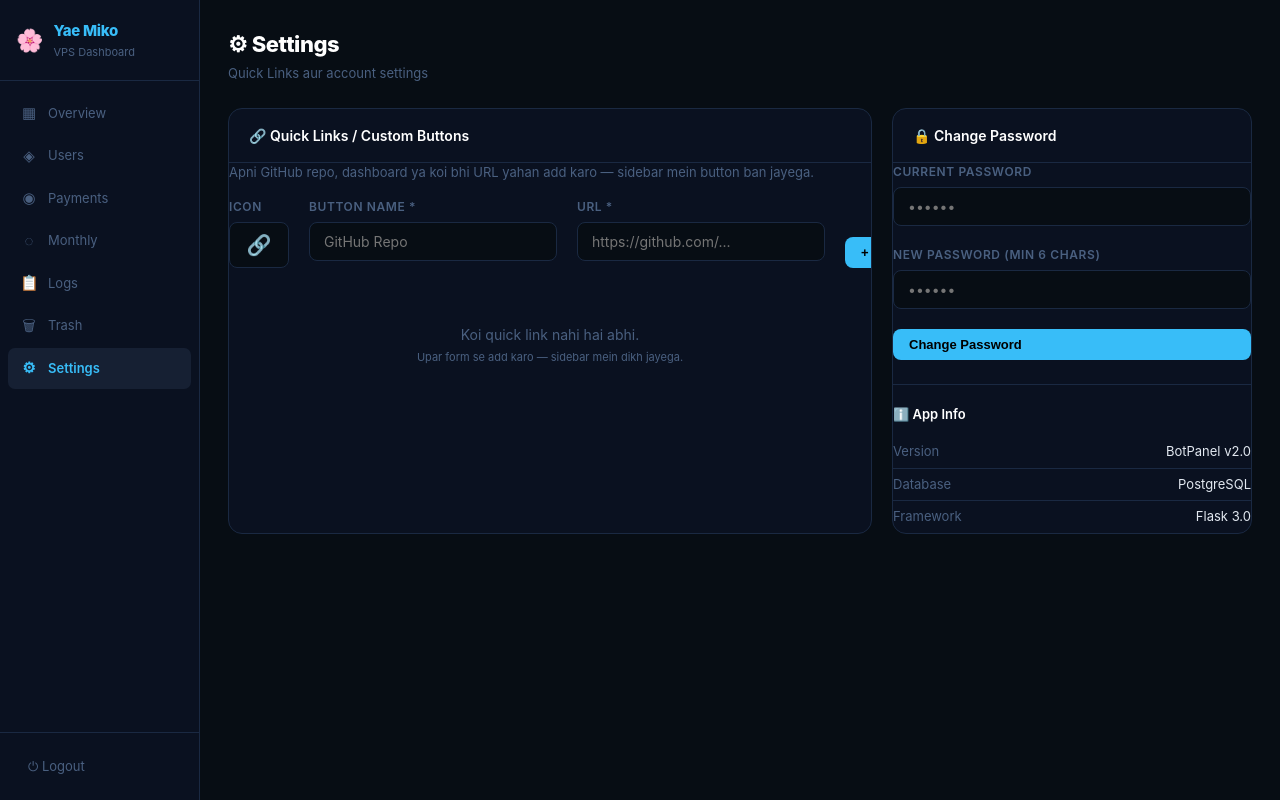
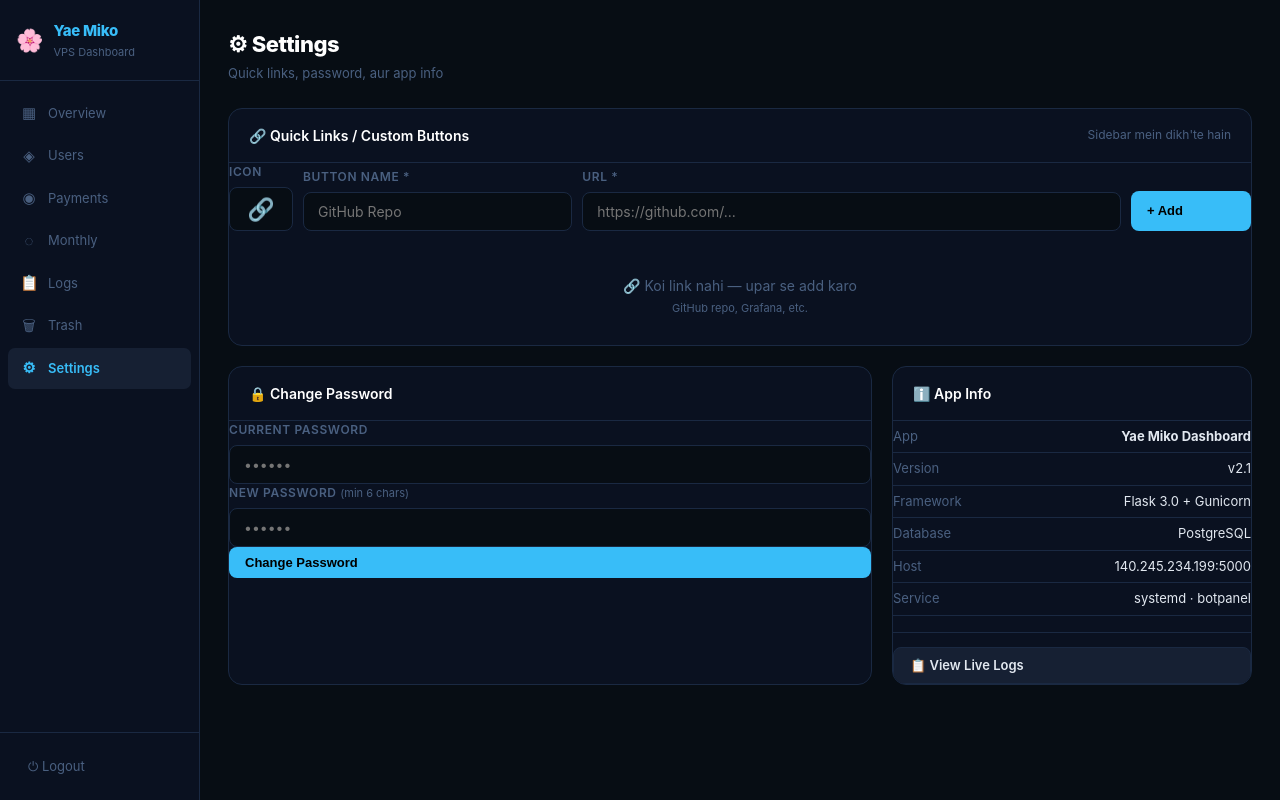
Before and after one commit to MikoxYae/botpanel, a Flask app: page /settings in a window 1280 px wide. Run offline with Flask 3, Linux system fonts and the light colour scheme; the visitor is signed in with stand-in values (Sample User, id 1); data that the repository does not hold is empty.

Commit message:
Update templates/settings.html

```diff
--- a/templates/settings.html
+++ b/templates/settings.html
@@ -4,44 +4,39 @@
 <div class="page-header">
   <div>
     <h1 class="page-title">⚙ Settings</h1>
-    <p class="page-sub">Quick Links aur account settings</p>
+    <p class="page-sub">Quick links, password, aur app info</p>
   </div>
 </div>
 
-<div class="two-col">
-
-  <!-- ── Quick Links ── -->
-  <div class="card">
+<!-- ── Row 1: Quick Links (full width) ── -->
+<div class="card" style="margin-bottom:20px">
   <div class="card-header">
     <span class="card-title">🔗 Quick Links / Custom Buttons</span>
+    <span class="muted" style="font-size:12px">Sidebar mein dikh'te hain</span>
   </div>
-    <p style="color:var(--muted);font-size:13px;margin-bottom:16px">
-      Apni GitHub repo, dashboard ya koi bhi URL yahan add karo — sidebar mein button ban jayega.
-    </p>
 
-    <form method="POST" action="{{ url_for('settings') }}" class="settings-form">
+  <form method="POST" action="{{ url_for('settings') }}">
     <input type="hidden" name="action" value="add_link" />
-      <div class="form-grid" style="grid-template-columns:60px 1fr 2fr auto">
-        <div class="form-group">
+    <div style="display:grid;grid-template-columns:64px 1fr 2fr 120px;gap:10px;align-items:flex-end;margin-bottom:16px">
+      <div class="form-group" style="margin:0">
         <label>Icon</label>
-          <input type="text" name="icon" value="🔗" maxlength="4" style="text-align:center;font-size:20px" />
+        <input type="text" name="icon" value="🔗" maxlength="4"
+               style="text-align:center;font-size:22px;padding:8px 4px" />
       </div>
-        <div class="form-group">
+      <div class="form-group" style="margin:0">
         <label>Button Name *</label>
         <input type="text" name="title" placeholder="GitHub Repo" required />
       </div>
-        <div class="form-group">
+      <div class="form-group" style="margin:0">
         <label>URL *</label>
         <input type="text" name="url" placeholder="https://github.com/..." required />
       </div>
-        <div class="form-group" style="align-self:flex-end">
-          <button type="submit" class="btn btn-primary" style="width:100%">+ Add</button>
-        </div>
+      <button type="submit" class="btn btn-primary" style="height:40px">+ Add</button>
     </div>
   </form>
 
   {% if links %}
-    <div style="margin-top:8px">
+  <div class="links-list">
     {% for lnk in links %}
     <div class="quick-link-row">
       <span class="link-icon">{{ lnk.icon }}</span>
@@ -49,8 +44,9 @@
         <div class="user-name">{{ lnk.title }}</div>
         <a href="{{ lnk.url }}" target="_blank" class="link-url">{{ lnk.url }}</a>
       </div>
+      <a href="{{ lnk.url }}" target="_blank" class="btn-mini" title="Open">↗</a>
       <form method="POST" action="{{ url_for('settings') }}"
-              onsubmit="return confirm('Delete this link?')">
+            onsubmit="return confirm('Delete «{{ lnk.title }}»?')">
         <input type="hidden" name="action" value="delete_link" />
         <input type="hidden" name="link_id" value="{{ lnk.id }}" />
         <button type="submit" class="btn-mini btn-mini--red">✕</button>
@@ -59,38 +55,50 @@
     {% endfor %}
   </div>
   {% else %}
-    <div class="empty-state" style="padding:32px">
-      Koi quick link nahi hai abhi.<br>
-      <span class="muted text-xs">Upar form se add karo — sidebar mein dikh jayega.</span>
+  <div class="empty-state" style="padding:28px">
+    🔗 Koi link nahi — upar se add karo<br>
+    <span class="muted text-xs">GitHub repo, Grafana, etc.</span>
   </div>
   {% endif %}
 </div>
 
-  <!-- ── Change Password ── -->
+<!-- ── Row 2: Two cards side-by-side ── -->
+<div class="two-col">
+
+  <!-- Password -->
   <div class="card">
     <div class="card-header">
       <span class="card-title">🔒 Change Password</span>
     </div>
-    <form method="POST" action="{{ url_for('settings') }}" class="settings-form">
+    <form method="POST" action="{{ url_for('settings') }}">
       <input type="hidden" name="action" value="change_password" />
-      <div class="form-grid" style="grid-template-columns:1fr">
       <div class="form-group">
         <label>Current Password</label>
-          <input type="password" name="old_password" required placeholder="••••••" />
+        <input type="password" name="old_password" required placeholder="••••••" autocomplete="current-password" />
       </div>
       <div class="form-group">
-          <label>New Password (min 6 chars)</label>
-          <input type="password" name="new_password" required placeholder="••••••" minlength="6" />
+        <label>New Password <span class="label-hint">(min 6 chars)</span></label>
+        <input type="password" name="new_password" required placeholder="••••••" minlength="6" autocomplete="new-password" />
       </div>
-        <button type="submit" class="btn btn-primary">Change Password</button>
+      <button type="submit" class="btn btn-primary" style="width:100%">Change Password</button>
+    </form>
   </div>
-    </form>
 
-    <div style="margin-top:24px;padding-top:20px;border-top:1px solid var(--border)">
-      <div class="card-title" style="font-size:13px;margin-bottom:12px">ℹ️ App Info</div>
-      <div class="info-row"><span class="muted">Version</span><span>BotPanel v2.0</span></div>
+  <!-- App Info -->
+  <div class="card">
+    <div class="card-header">
+      <span class="card-title">ℹ️ App Info</span>
+    </div>
+    <div class="info-row"><span class="muted">App</span><span class="fw-bold">Yae Miko Dashboard</span></div>
+    <div class="info-row"><span class="muted">Version</span><span>v2.1</span></div>
+    <div class="info-row"><span class="muted">Framework</span><span>Flask 3.0 + Gunicorn</span></div>
     <div class="info-row"><span class="muted">Database</span><span>PostgreSQL</span></div>
-      <div class="info-row"><span class="muted">Framework</span><span>Flask 3.0</span></div>
+    <div class="info-row"><span class="muted">Host</span><span>140.245.234.199:5000</span></div>
+    <div class="info-row"><span class="muted">Service</span><span>systemd · botpanel</span></div>
+    <div style="margin-top:16px;padding-top:14px;border-top:1px solid var(--border)">
+      <a href="{{ url_for('logs') }}" class="btn btn-outline" style="width:100%;text-align:center">
+        📋 View Live Logs
+      </a>
     </div>
   </div>
 
```
Lines whose indentation alone changed are shown as unchanged.
